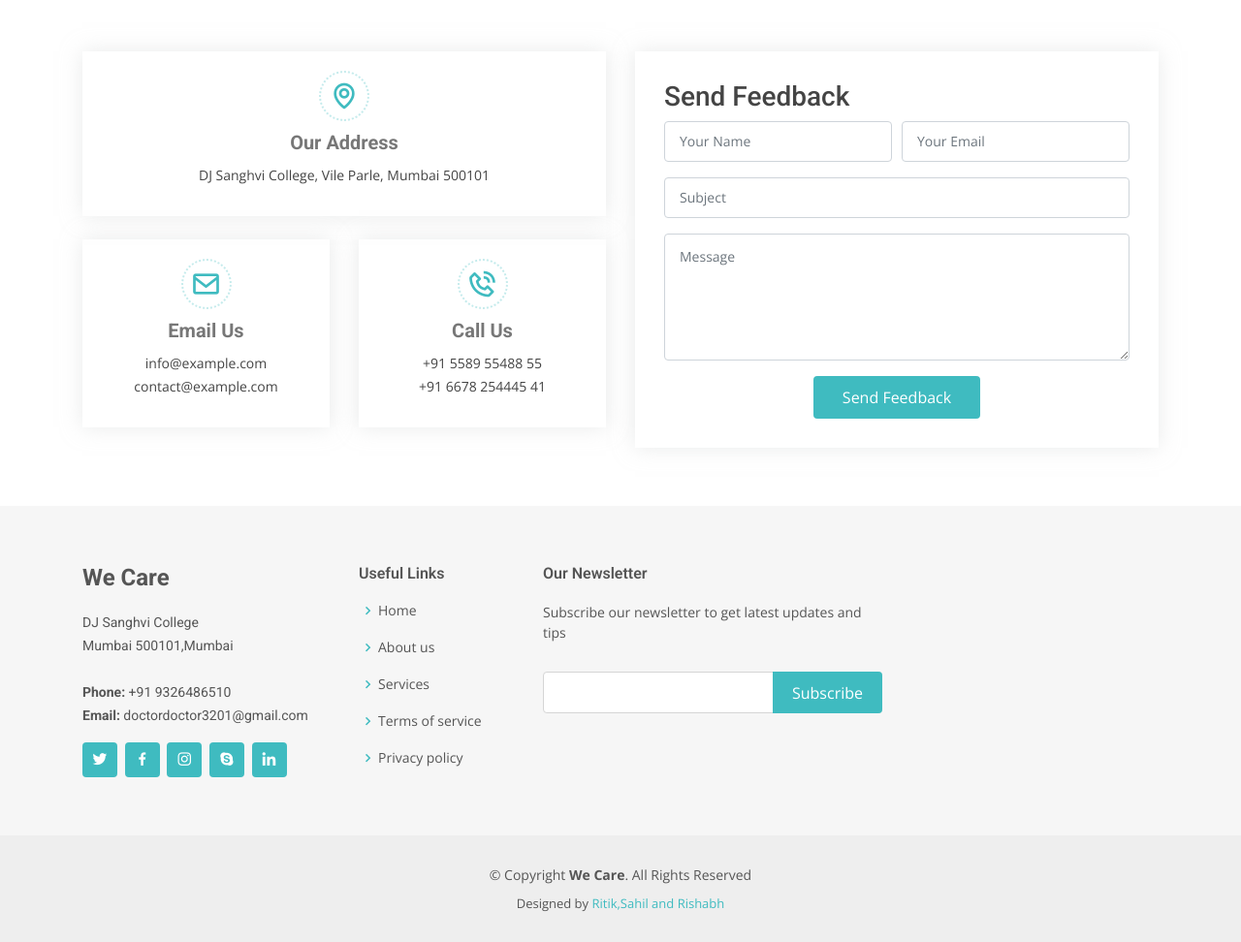
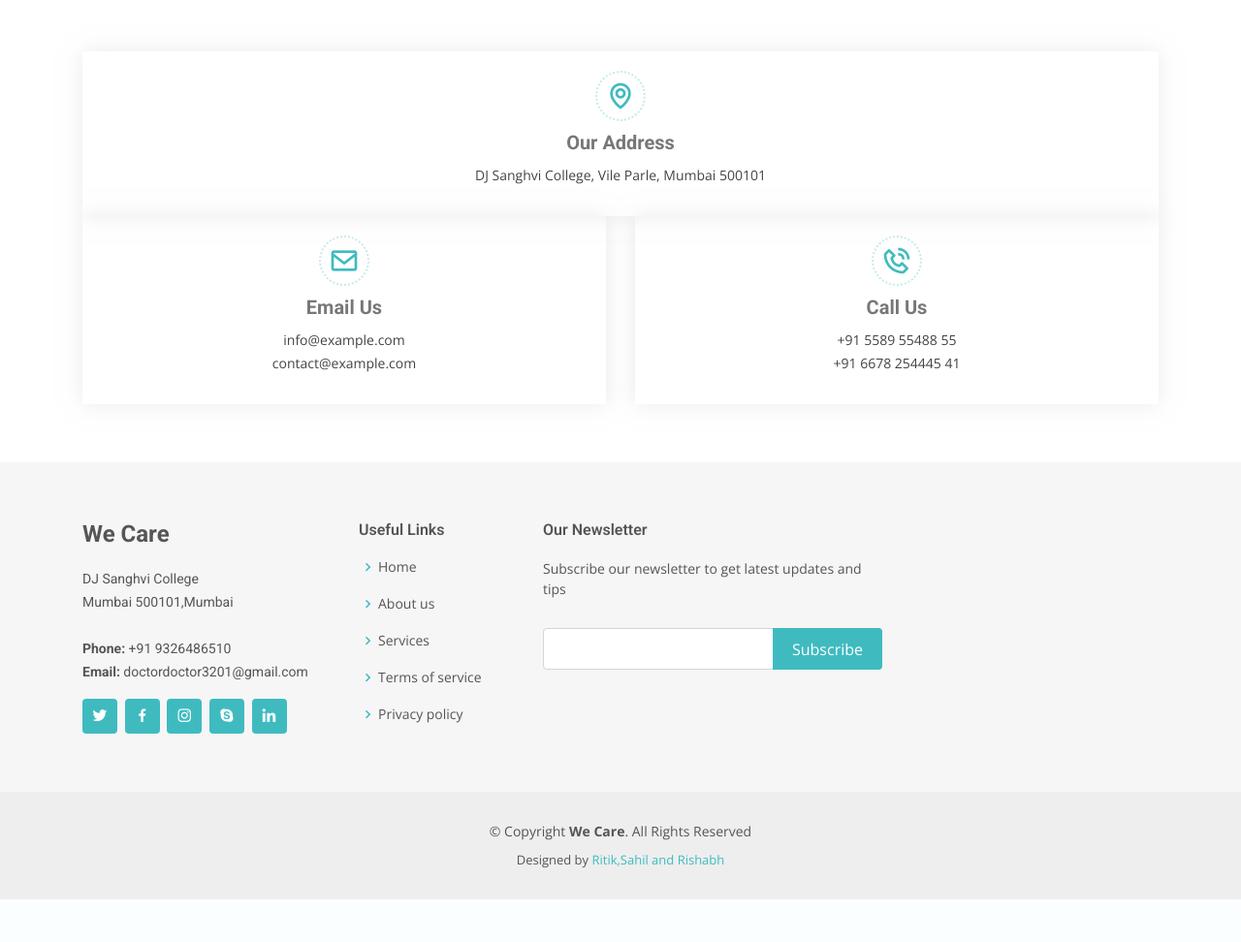
Before and after one commit to Sahil3201/Doctor-Doctor, a Django app: page / in a window 1280 px wide. Shown: the part 4104-5076 px from the top of the page at 97% size. After the commit the page ends 5032 px from the top, so only its background shows below. Run offline with Django 3.2, Linux system fonts and the light colour scheme; data that the repository does not hold is empty; some libraries are stand-ins or nearby versions.

Commit message:
minor changes

```diff
--- a/templates/DoctorDoctor/home.html
+++ b/templates/DoctorDoctor/home.html
@@ -47,9 +47,9 @@
     <!-- ======= Header ======= -->
     <header id="header" class="fixed-top">
         <div class="container d-flex align-items-center">
-
+            {% comment %}
             <a href="{% url 'home' %}" class="logo mr-auto"><img src="{% static 'DoctorDoctor/assets/img/logo.png' %}"
-                alt=""></a>
+                alt=""></a>{% endcomment %}
             <!-- Uncomment below if you prefer to use an image logo -->
             <h1 class="logo mr-auto"><a href="{% url 'home' %}">Doctor-Doctor</a></h1>
 
@@ -838,7 +838,7 @@
 
                 <div class="row mt-5">
 
-                    <div class="col-lg-6">
+                    <div class="col-lg-12">
 
                         <div class="row">
                             <div class="col-md-12">
@@ -849,14 +849,14 @@
                                 </div>
                             </div>
                             <div class="col-md-6">
-                                <div class="info-box mt-4">
+                                <div class="info-box mt-6">
                                     <i class="bx bx-envelope"></i>
                                     <h3>Email Us</h3>
                                     <p>info@example.com<br>contact@example.com</p>
                                 </div>
                             </div>
                             <div class="col-md-6">
-                                <div class="info-box mt-4">
+                                <div class="info-box mt-6">
                                     <i class="bx bx-phone-call"></i>
                                     <h3>Call Us</h3>
                                     <p>+91 5589 55488 55<br>+91 6678 254445 41</p>
@@ -865,7 +865,7 @@
                         </div>
 
                     </div>
-
+                    {% comment %}
                     <div class="col-lg-6">
                         <form method="post" role="form" class="php-email-form" action="/">
                             {% csrf_token %}
@@ -903,6 +903,7 @@
                             <div class="text-center"><button type="submit">Send Feedback</button></div>
                         </form>
                     </div>
+                    {% endcomment %}
 
                 </div>
 
```
Also changed, not shown: templates/DoctorDoctor/base.html (+4 -3 lines), db.sqlite3.
